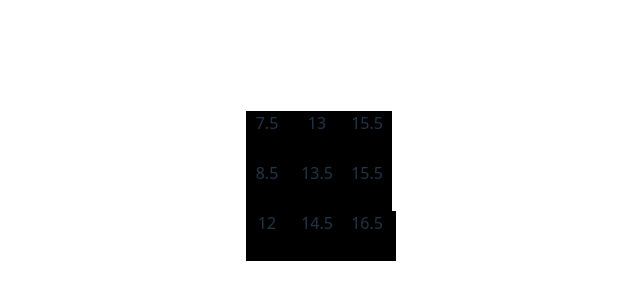
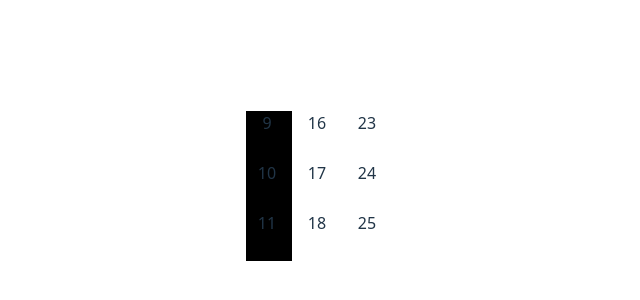
Before and after one commit to markw13a/gb-game-engine, a React (Vite) app: page / in a window 1280 px wide. Shown: the part 214-514 px from the top of the page, without its empty margins (319-959 px from the left). Built offline with nearby package versions, Linux system fonts and the light colour scheme.

Commit message:
Now have layer of tiles in each scroll direction

```diff
--- a/src/App.tsx
+++ b/src/App.tsx
@@ -1,5 +1,4 @@
 import './App.css'
-import { AnimationTest } from './components/AnimationTest/AnimationTest'
 import { Map } from './components/Map/Map'
 import { MapDebugger } from './components/MapDebugger/MapDebugger'
 
--- a/src/components/Map/Map.module.css
+++ b/src/components/Map/Map.module.css
@@ -1,12 +1,13 @@
 /* TODO: Woudl be nice if this calculated grids/columns based VIEW_AREA_SIDE_LENGTH */
 .container {
     display: grid;
-    grid-template-columns: repeat(4, 50px);
-    grid-template-rows: repeat(3, 50px);
+    grid-template-columns: repeat(5, 50px);
+    grid-template-rows: repeat(5, 50px);
     grid-auto-flow: column;
     grid-column-gap: 0px;
     grid-row-gap: 0px;
 
+    max-height: 150px;
     max-width: 150px;
     overflow: hidden;
 }
--- a/src/components/Map/Map.tsx
+++ b/src/components/Map/Map.tsx
@@ -2,7 +2,7 @@
 import { Tile } from "./Tile";
 
 import { getDataForPosition, map } from '../../map/symbolicMap';
-import { useEffect, useState } from 'react';
+import { useEffect, useLayoutEffect, useState } from 'react';
 import { useScroll } from '../../hooks/useScroll';
 import { calculateIndices } from "../../utils/calculateRange";
 
@@ -12,7 +12,10 @@
 
 // Visible area of map is a square - will render SIDE_LENGTH * SIDE_LENGTH number of "tiles"
 // Must be odd number (so character can be placed in the centre)
-const VIEW_AREA_SIDE_LENGTH = 4;
+const VIEW_AREA_SIDE_LENGTH = 5;
+
+// TODO: CSS should be tied to this
+const TILE_SIZE_IN_PX = 50;
 
 // const getNextTileLeft = (pos: number) => pos - MAP_SIDE_LENGTH;
 const getNextTileRight = (pos: number) => pos + MAP_SIDE_LENGTH;
@@ -42,7 +45,18 @@
         onScrollComplete: () => setCharacterPos((pos) => getNextTileRight(pos))
     });
 
+    // TODO: Probably doesn't belong in here
     useEffect(verifyMapIntegrity, []);
+
+    // Not entirely happy with the control flow and the useEffect/useLayoutEffect
+    // Our movement animation is based on rendering additional layers of hidden tiles
+    // Around the visible section. When rendering, we need to scroll to the centre of this container
+    useLayoutEffect(() => {
+        if (scrollContainerRef.current === null) return;
+        // Want there to be one unseen tile to the left and right of the visible area
+        scrollContainerRef.current.scrollLeft = TILE_SIZE_IN_PX;
+        scrollContainerRef.current.scrollTop = TILE_SIZE_IN_PX;
+    }, [characterPos])
 
     // HACK: Run again following onScrollComplete updating character positions
     useEffect(() => {
```
